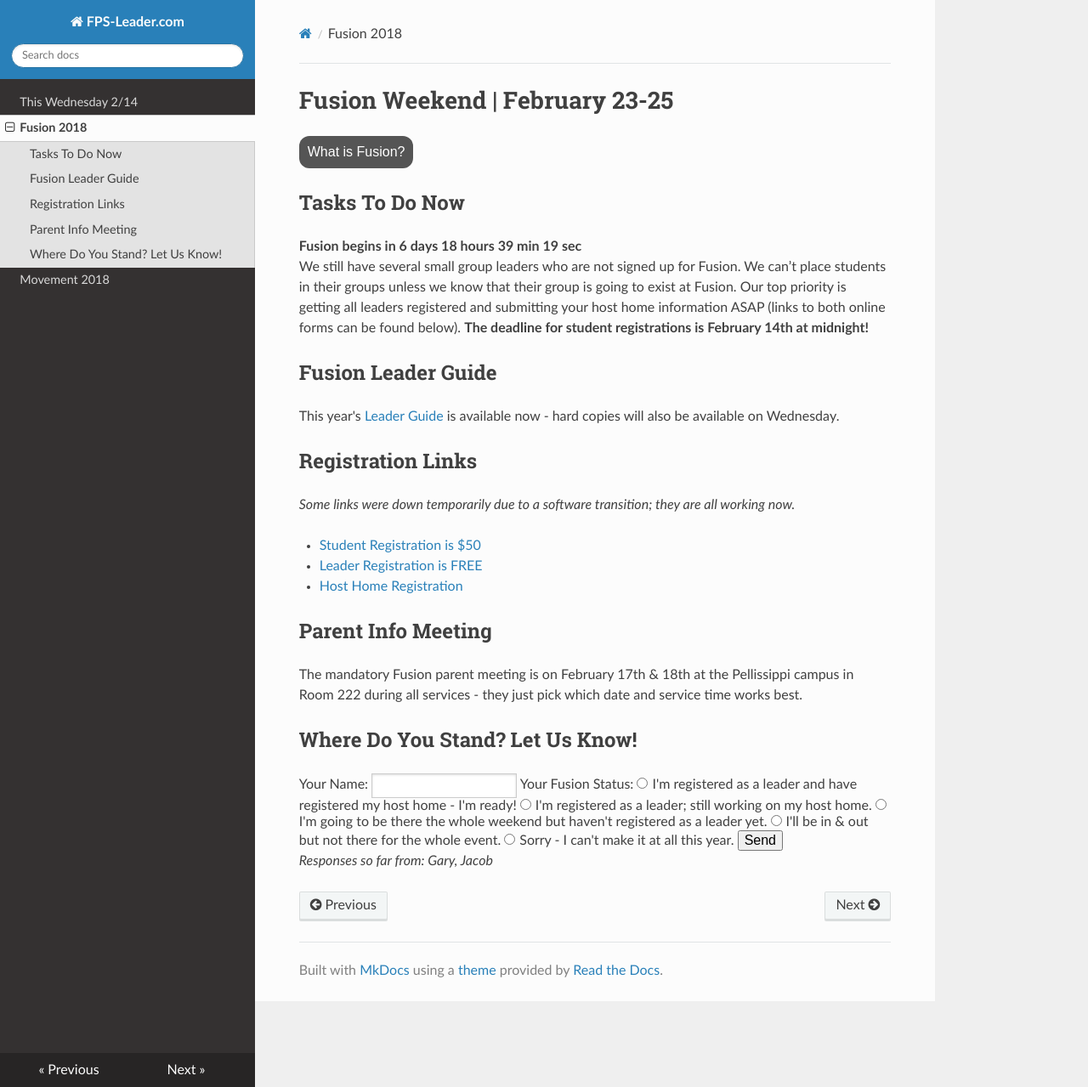
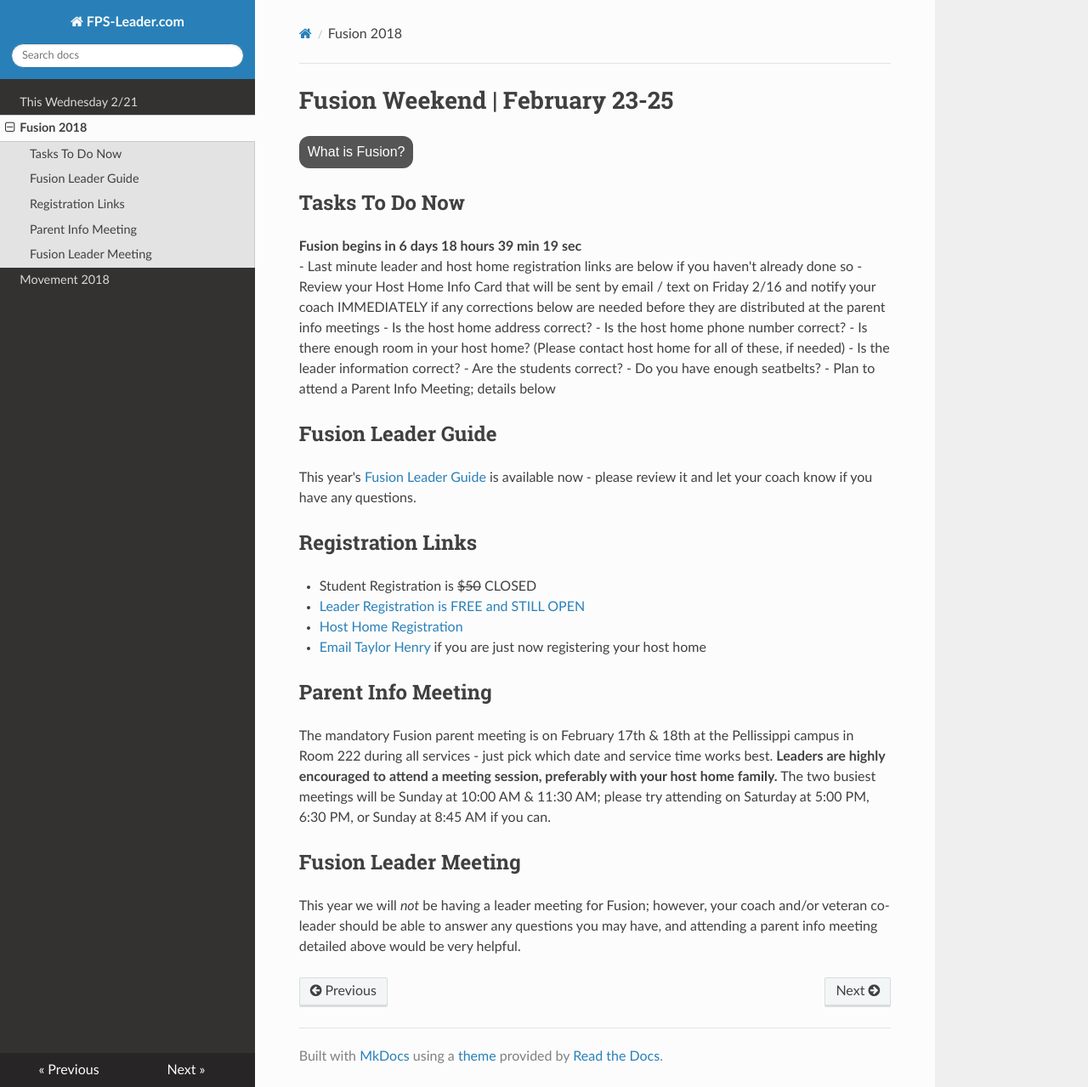
Before and after one commit to GJasonAnderson/fps-leader, an MkDocs documentation site: the page built from docs/fusion.md, in a window 1280 px wide and 1279 px high. Shown: the whole window at 85% size. Built offline with MkDocs 1.6.1, drawn with Linux system fonts in a browser that asks for light colours; nearby versions of some CDN libraries; old or Windows-style settings are respelled for this version of MkDocs.

Commit message:
Weekly update and massive Fusion update

```diff
--- a/docs/fusion.md
+++ b/docs/fusion.md
@@ -6,21 +6,33 @@ Fusion is an overnight weekend retreat that begins on Friday evening and ends on
 
 ## Tasks To Do Now
 **Fusion begins <span id="MyTimer"></span>**
-We still have several small group leaders who are not signed up for Fusion. We can’t place students in their groups unless we know that their group is going to exist at Fusion. Our top priority is getting all leaders registered and submitting your host home information ASAP (links to both online forms can be found below). **The deadline for student registrations is February 14th at midnight!**
+- Last minute leader and host home registration links are below if you haven't already done so
+- Review your Host Home Info Card that will be sent by email / text on Friday 2/16 and notify your coach IMMEDIATELY if any corrections below are needed before they are distributed at the parent info meetings
+ - Is the host home address correct?
+ - Is the host home phone number correct?
+ - Is there enough room in your host home? (Please contact host home for all of these, if needed)
+ - Is the leader information correct?
+ - Are the students correct?
+ - Do you have enough seatbelts?
+- Plan to attend a Parent Info Meeting; details below
 
 ## Fusion Leader Guide
-This year's [ Leader Guide ]( Fusion Leader Guide 2018.pdf ) is available now - hard copies will also be available on Wednesday.
+This year's [ Fusion Leader Guide ]( fusion\Fusion Leader Guide 2018.pdf ) is available now - please review it and let your coach know if you have any questions.
 
 ## Registration Links
-*Some links were down temporarily due to a software transition; they are all working now.*
 
-- [ Student Registration is $50 ]( https://my.faithpromise.org/portal/event_signup.aspx?id=420353 )
-- [ Leader Registration is FREE ]( https://my.faithpromise.org/portal/event_signup.aspx?id=421230 )
+- Student Registration is <s>$50</s> CLOSED
+- [ Leader Registration is FREE and STILL OPEN ]( https://my.faithpromise.org/portal/event_signup.aspx?id=421230 )
 - [ Host Home Registration ]( https://fpstudents.wufoo.com/forms/pel-fusion-host-homes-2018/ )
+- [ Email Taylor Henry ]( mailto:taylorh@faithpromise.org ) if you are just now registering your host home
 
 ## Parent Info Meeting
-The mandatory Fusion parent meeting is on February 17th & 18th at the Pellissippi campus in Room 222 during all services - they just pick which date and service time works best.
+The mandatory Fusion parent meeting is on February 17th & 18th at the Pellissippi campus in Room 222 during all services - just pick which date and service time works best. **Leaders are highly encouraged to attend a meeting session, preferably with your host home family.** The two busiest meetings will be Sunday at 10:00 AM & 11:30 AM; please try attending on Saturday at 5:00 PM, 6:30 PM, or Sunday at 8:45 AM if you can.
 
+## Fusion Leader Meeting
+This year we will *not* be having a leader meeting for Fusion; however, your coach and/or veteran co-leader should be able to answer any questions you may have, and attending a parent info meeting detailed above would be very helpful.
+
+<!--
 ## Where Do You Stand? Let Us Know!
 <form name="fusion-status" netlify>
 	Your Name: <input type="text" name="name">
@@ -33,6 +45,7 @@ The mandatory Fusion parent meeting is on February 17th & 18th at the Pellissipp
 	<button type="submit">Send</button>
 </form>
 *Responses so far from: Gary, Jacob*
+-->
 
 <script>
 // Set the date we're counting down to
--- a/mkdocs.yml
+++ b/mkdocs.yml
@@ -1,7 +1,7 @@
 site_name: FPS-Leader.com
 site_url: https://fps-leader.com
 pages:
-    - This Wednesday 2/14: index.md
+    - This Wednesday 2/21: index.md
     - Fusion 2018: fusion.md
     - Movement 2018: movement.md
 theme: readthedocs
```
Also changed, not shown: docs/index.md (+3 -9 lines), 10 other files.
